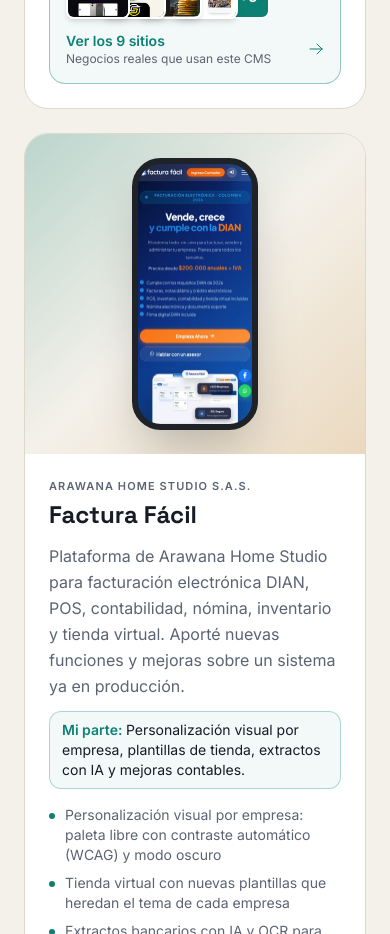
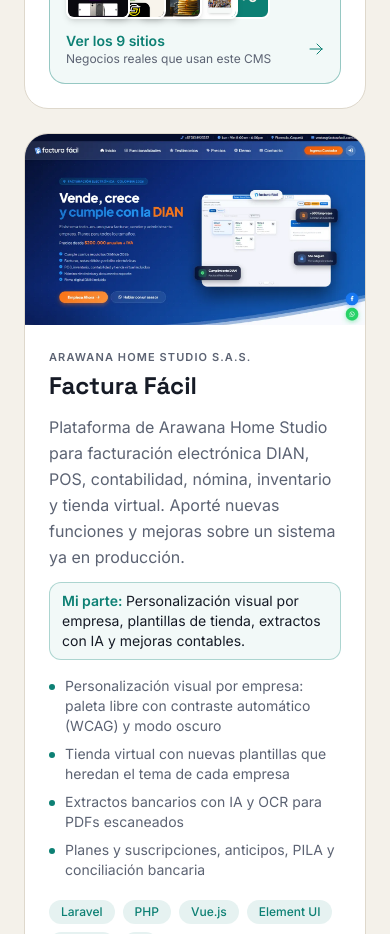
Before and after one commit to Micha852/portafolio, a Next.js app: page / in a window 390 px wide. Shown: the part 7920-8854 px from the top of the page. Built offline with nearby package versions, Linux system fonts and the light colour scheme.

Commit message:
Remove mobile image reference for FacturaFacil project in profile data

```diff
--- a/src/data/profile.js
+++ b/src/data/profile.js
@@ -220,8 +220,6 @@
       "Planes y suscripciones, anticipos, PILA y conciliación bancaria",
     ],
     image: "/projects/facturafacil.webp",
-    // Se muestra en un marco de celular para que no se corte
-    imageMobile: "/projects/facturafacil-movil.webp",
     tags: ["Laravel", "PHP", "Vue.js", "Element UI", "MySQL", "IA"],
     links: [{ label: "facturafacil.com.co", href: "https://facturafacil.com.co", icon: "external" }],
   },
```
